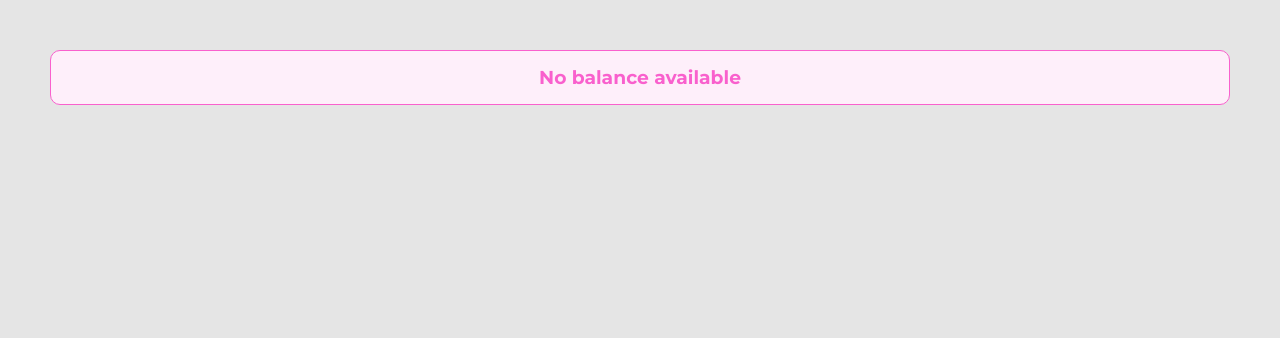
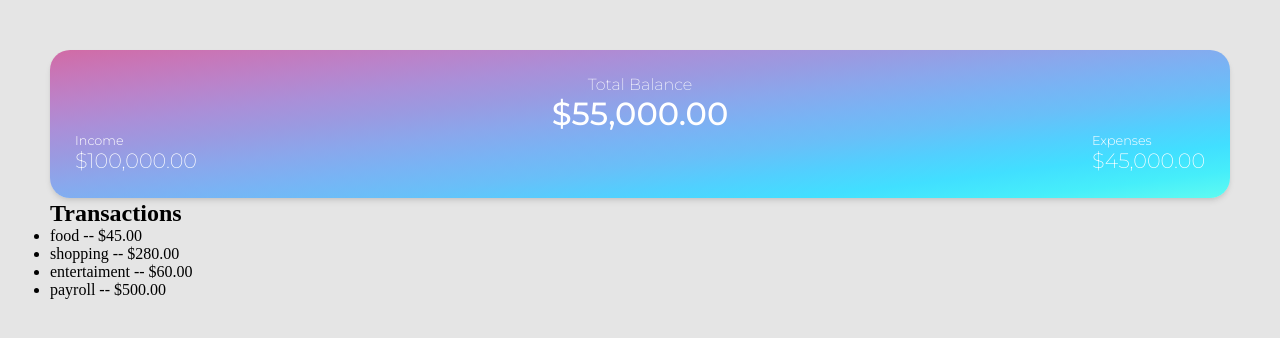
Before and after one commit to efrainlav/Angular_Expenses_Tracker, an Angular app in the folder angular17-expenses-tracker/: page / in a window 1280 px wide. Shown: the top 338 px of the page. Built offline with nearby package versions, Linux system fonts and the light colour scheme.

Commit message:
Angular: Componente Transactions y @for para recorer una lista. ELM

```diff
--- a/angular17-expenses-tracker/src/app/app.component.html
+++ b/angular17-expenses-tracker/src/app/app.component.html
@@ -1,5 +1,6 @@
 <div class="container">
-  <app-balance />
-  <!-- <app-balance [balance]="balance"/> -->
+  <!-- <app-balance /> -->
+  <app-balance [balance]="balance" />
+  <app-transactions [transactions]="transactions" />
 </div>
 <!-- <router-outlet></router-outlet> -->
--- a/angular17-expenses-tracker/src/app/app.component.ts
+++ b/angular17-expenses-tracker/src/app/app.component.ts
@@ -2,14 +2,23 @@ import { Component } from '@angular/core';
 import { CommonModule } from '@angular/common';
 import { RouterOutlet } from '@angular/router';
 import { FormsModule } from '@angular/forms';
+import { BalanceComponent } from './components/balance/balance.component';
+import { TransactionsComponent } from './components/transactions/transactions.component';
 
-import { BalanceComponent } from './components/balance/balance.component';
+//Models
 import { Balance } from './models/balance.model';
+import { Transaction } from './models/transaction.model';
 
 @Component({
   selector: 'app-root',
   standalone: true,
-  imports: [CommonModule, RouterOutlet, BalanceComponent, FormsModule],
+  imports: [
+    CommonModule,
+    RouterOutlet,
+    BalanceComponent,
+    TransactionsComponent,
+    FormsModule,
+  ],
   templateUrl: './app.component.html',
   styleUrl: './app.component.scss',
 })
@@ -19,4 +28,34 @@ export class AppComponent {
     income: 100_000,
     expenses: 45_000,
   };
+  transactions: Transaction[] = [
+    {
+      id: '1',
+      type: 'expense',
+      amount: 45,
+      category: 'food',
+      date: new Date(2023, 11, 1),
+    },
+    {
+      id: '2',
+      type: 'expense',
+      amount: 280,
+      category: 'shopping',
+      date: new Date(2023, 11, 2),
+    },
+    {
+      id: '3',
+      type: 'expense',
+      amount: 60,
+      category: 'entertaiment',
+      date: new Date(2023, 11, 3),
+    },
+    {
+      id: '4',
+      type: 'income',
+      amount: 500,
+      category: 'payroll',
+      date: new Date(2023, 11, 4),
+    },
+  ];
 }
--- /dev/null
+++ b/angular17-expenses-tracker/src/app/components/transactions/transactions.component.html
@@ -0,0 +1,7 @@
+<h2>Transactions</h2>
+<!-- <p>Hay {{ transactions.length }} transacciones</p> -->
+<ul>
+  @for(transaction of transactions; track transaction.id){
+  <li>{{ transaction.category }} -- {{ transaction.amount | currency }}</li>
+  }
+</ul>
```
Also changed, not shown: angular17-expenses-tracker/src/app/components/transactions/transactions.component.ts (added, +16 -0 lines), angular17-expenses-tracker/src/app/models/transaction.model.ts (added, +7 -0 lines), angular17-expenses-tracker/src/app/components/transactions/transactions.component.scss (added), 1 other file (tests, documents, lock files or other folders).
